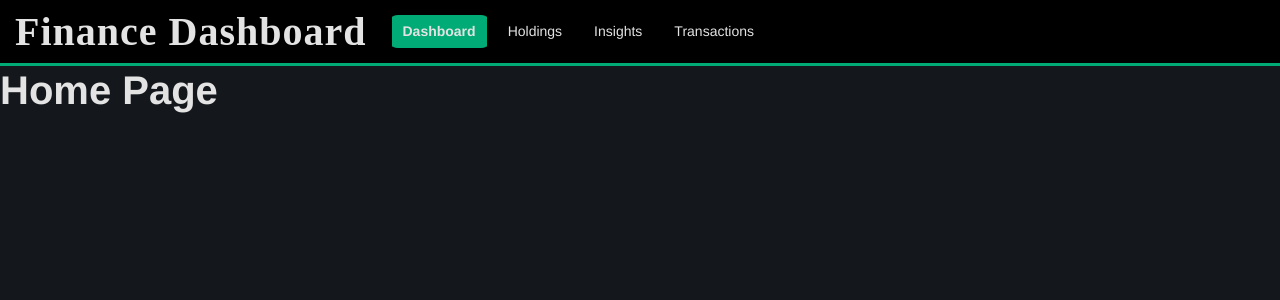
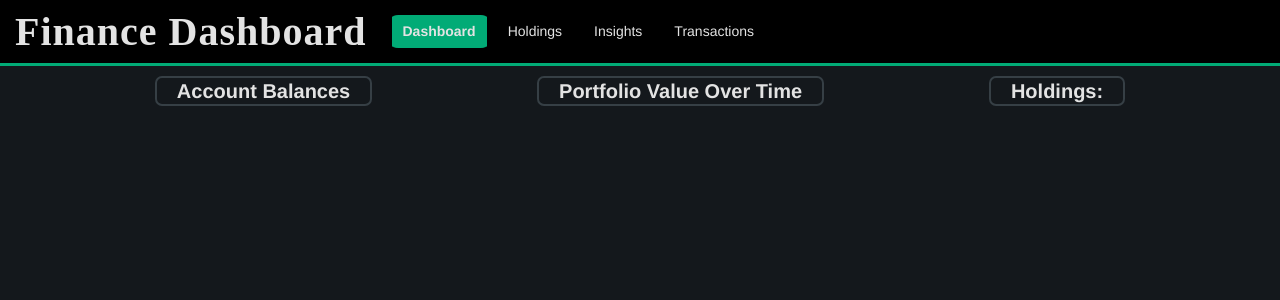
Before and after one commit to tomasliivak/personal-finance-dashboard-project, a React (Vite) app: page / in a window 1280 px wide. Shown: the top 300 px of the page. Built offline with nearby package versions, Linux system fonts and the light colour scheme; a web font is replaced by a local one.

Commit message:
Created the script to parse the csv and json, began plotting out the structure for the dashboard page

```diff
--- a/package.json
+++ b/package.json
@@ -10,6 +10,7 @@
     "preview": "vite preview"
   },
   "dependencies": {
+    "papaparse": "^5.5.3",
     "react": "^18.3.1",
     "react-dom": "^18.3.1",
     "react-router-dom": "^6.30.1"
--- /dev/null
+++ b/src/components/Card.css
@@ -0,0 +1,6 @@
+.card {
+    border: 2px solid #363f45;
+    border-radius: 7px;
+    padding-inline: 20px;
+    margin: 10px;
+}
--- /dev/null
+++ b/src/components/Card.jsx
@@ -0,0 +1,8 @@
+import "./Card.css"
+
+export default function Card ({ children }) {
+    return (<div className="card">
+        {children}
+    </div>
+    )
+}
--- /dev/null
+++ b/src/pages/Home.css
@@ -0,0 +1,4 @@
+#home {
+    display: flex;
+    justify-content: space-evenly;
+}
--- a/src/pages/Home.jsx
+++ b/src/pages/Home.jsx
@@ -1,6 +1,18 @@
+import "./Home.css"
+import Card from "../components/Card.jsx"
 
 export default function Home() {
     return (
-        <h1>Home Page</h1>
+        <section id="home">
+            <Card>
+                <h3>Account Balances</h3>
+            </Card>
+            <Card>
+                <h3>Portfolio Value Over Time</h3>
+            </Card>
+            <Card>
+                <h3>Holdings:</h3>
+            </Card>
+        </section>
     )
 }
--- a/src/reset.css
+++ b/src/reset.css
@@ -11,3 +11,4 @@
     color: #e3e3e3;
 
   }
+  /* #2b333c  og = #14181c #21282f #1c2228
```
Also changed, not shown: src/data/data.js (added, +30 -0 lines), data-scripts/requirements.txt (renamed from data-scripts 2/requirements.txt), public/transactions.csv (added), 2 other files (tests, documents, lock files or other folders).
